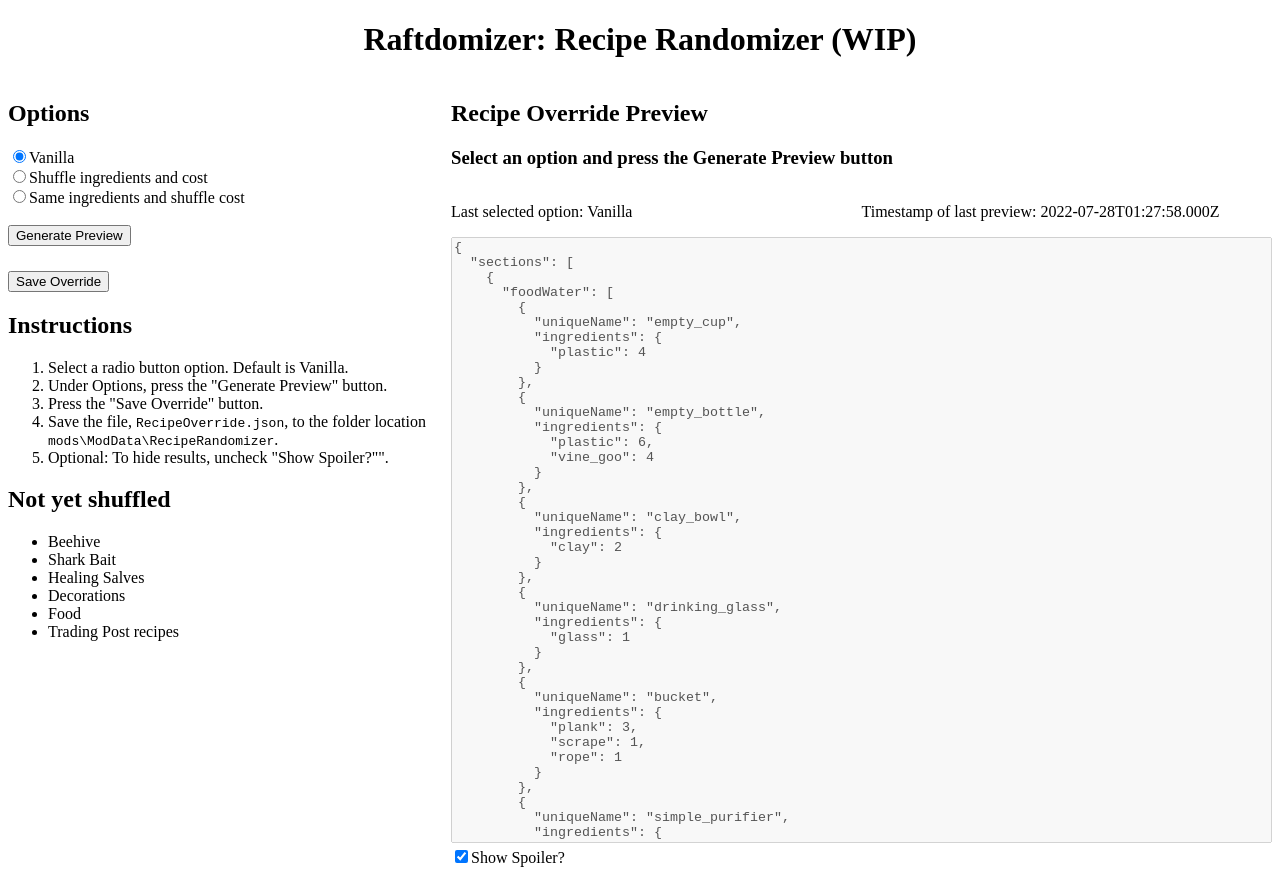
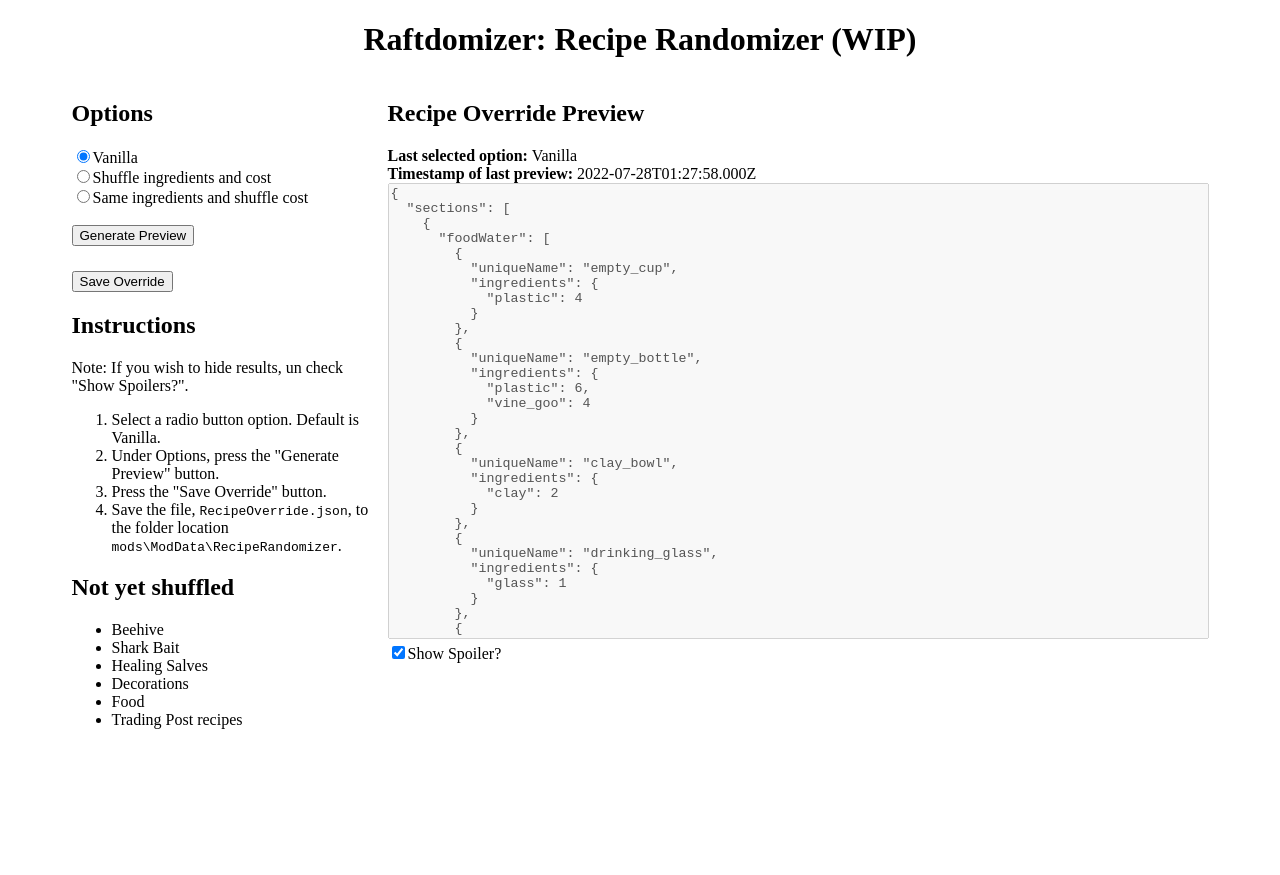
Before and after one commit to Raftdomizer/craftdomizer, a React app: page / in a window 1280 px wide. After the commit the page ends 800 px from the top, so only its background shows below. Built offline with nearby package versions, Linux system fonts and the light colour scheme.

Commit message:
Move Preview into its own component

```diff
--- a/src/components/App.js
+++ b/src/components/App.js
@@ -2,11 +2,14 @@
 import React, { useState } from "react";
 import FileSaver from "file-saver";
 
-// Applicaiton components
+// Data
 import VanillaCraftingMenu from "../data/VanillaCraftingMenu.json";
 import EmptyCraftingMenu from "../data/EmptyCraftingMenu.json";
+
+// Applicaiton components
 import GeneratePreview from "../utils/GeneratePreview";
 import Preview from "./Preview";
+import Instructions from "./Instructions";
 
 function App() {
     // Styles
@@ -14,7 +17,9 @@ function App() {
     const HeaderStyle = {textAlign: "center"};
     const ButtonStyle = {marginBottom: "25px"};
     const ContainerStyle = {display: "flex", justifyContent: "center"};
-    const DivLeftRight =  {width: "50%", justifyContent: "center"};
+    const DivRight =  {width: "25%", justifyContent: "center"};
+    const DivLeft =  {justifyContent: "center"};
+
 
     const parsedVanilla = JSON.parse(JSON.stringify(VanillaCraftingMenu, null, 2));
     let emptyCraftingMenu = JSON.parse(JSON.stringify(EmptyCraftingMenu, null, 2));
@@ -65,7 +70,7 @@ function App() {
                 Raftdomizer: Recipe Randomizer (WIP)
             </h1>
             <div style={ContainerStyle}>
-                <div style={DivLeftRight}>
+                <div style={DivRight}>
                 <h2>Options</h2>
                     <div>
                         <div>
@@ -107,16 +112,7 @@ function App() {
                         onClick={() => previewContent()}>Generate Preview</button>
                     <br />
                     <button onClick={() => saveJsonFile()}>Save Override</button>
-                    <div>
-                        <h2>Instructions</h2>
-                        <ol>
-                            <li>Select a radio button option. Default is Vanilla.</li>
-                            <li>Under Options, press the "Generate Preview" button.</li>
-                            <li>Press the "Save Override" button.</li>
-                            <li>Save the file, <code>RecipeOverride.json</code>, to the folder location <code>mods\ModData\RecipeRandomizer</code>.</li>
-                            <li>Optional: To hide results, uncheck "Show Spoiler?"".</li>
-                        </ol>
-                    </div>
+                    <Instructions />
                     <div>
                         <h2>Not yet shuffled</h2>
                         <ul>
@@ -129,7 +125,7 @@ function App() {
                         </ul>
                     </div>
                 </div>
-                <div sstyle={DivLeftRight}>
+                <div style={DivLeft}>
                     <Preview
                         craftingMenuPreview={craftingMenuPreview}
                         radioOptionValue={radioOptionValue}
--- /dev/null
+++ b/src/components/Instructions.js
@@ -0,0 +1,18 @@
+import React from "react";
+
+const Instructions = () => {
+    return (
+        <div>
+            <h2>Instructions</h2>
+            Note: If you wish to hide results, un check "Show Spoilers?".
+            <ol>
+                <li>Select a radio button option. Default is Vanilla.</li>
+                <li>Under Options, press the "Generate Preview" button.</li>
+                <li>Press the "Save Override" button.</li>
+                <li>Save the file, <code>RecipeOverride.json</code>, to the folder location <code>mods\ModData\RecipeRandomizer</code>.</li>
+            </ol>
+        </div>
+    );
+}
+
+export default Instructions;
--- a/src/components/Preview.js
+++ b/src/components/Preview.js
@@ -20,20 +20,19 @@ const Preview = (props) => {
     return (
         <div>
             <h2>Recipe Override Preview</h2>
-            <h3>Select an option and press the Generate Preview button</h3>
-            <div style={{display: "flex", justifyContent: "center"}}>
-                <div style={{width: "50%", justifyContent: "center"}}>
-                    <p>Last selected option: {radioOptionValue}</p>
+            <div>
+                <div>
+                    <strong>Last selected option:</strong> {radioOptionValue}
                 </div>
-                <div style={{width: "50%", justifyContent: "center"}}>
-                    <p>Timestamp of last preview: {dateTime}</p>
+                <div>
+                    <strong>Timestamp of last preview:</strong> {dateTime}
                 </div>
             </div>
             <textarea
                 style={{resize: "none"}}
                 disabled
                 key="textarea"
-                rows="40"
+                rows="30"
                 cols="100"
                 value= {showSpoiler ? craftingMenuPreview : "It's a secret to everybody 🤐"}
                 onChange={(e) => {}} // Feels hacky...patchwork. But works.
```
Also changed, not shown: bundle.js, 1 other file (tests, documents, lock files or other folders).
